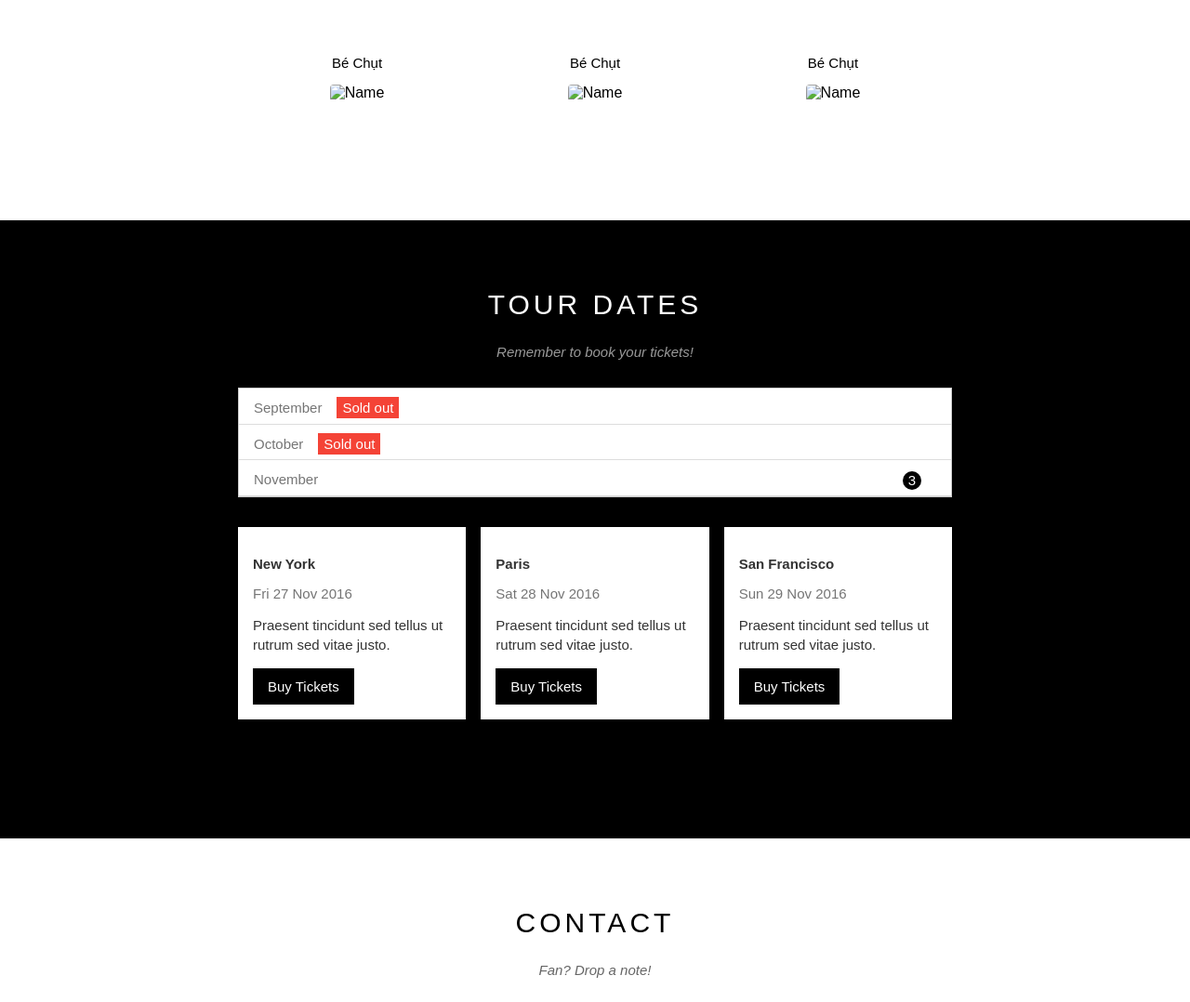
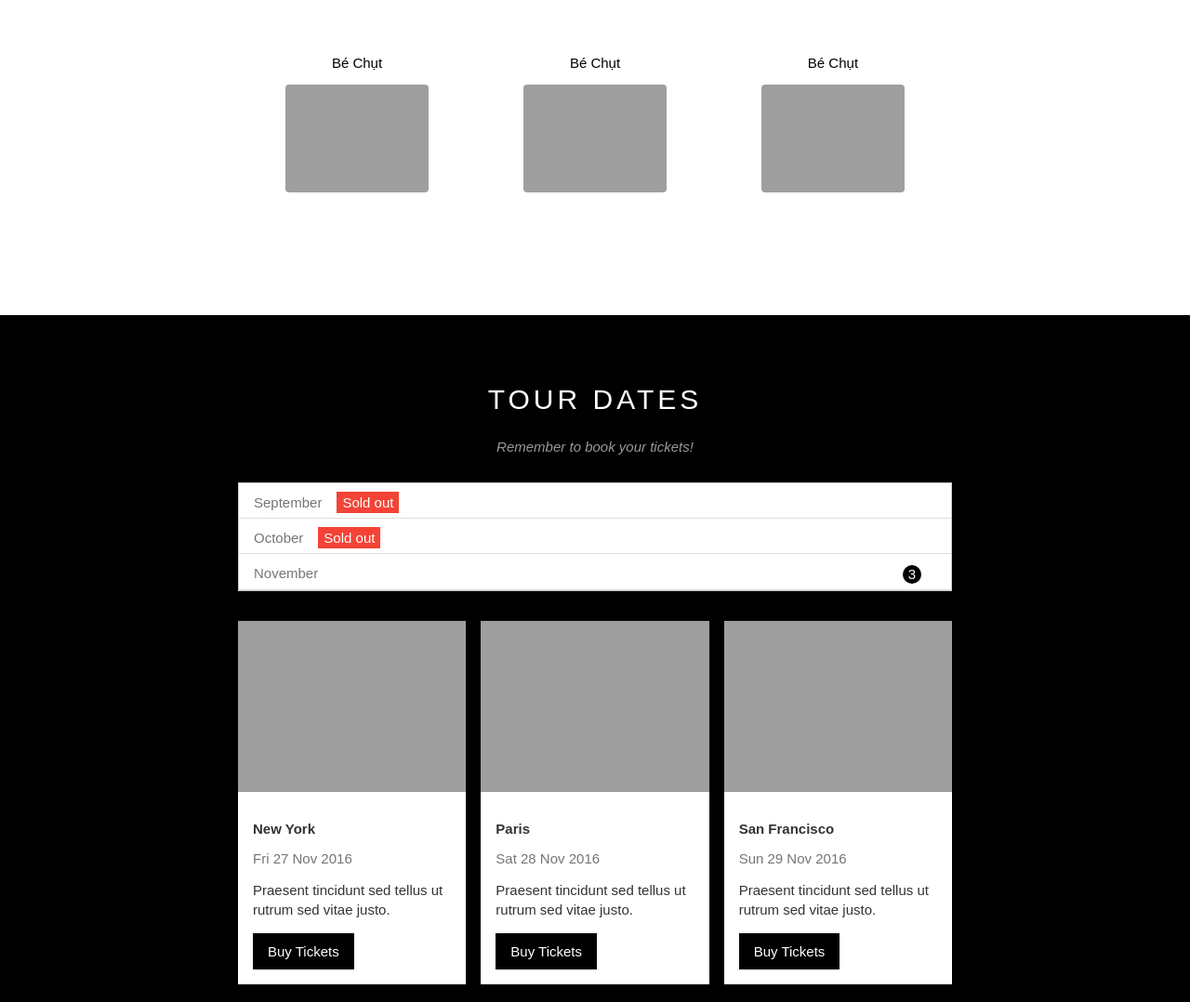
Before and after one commit to khang3052002/w3_band, a plain HTML site: page index.html in a window 1280 px wide. Shown: the part 1001-2079 px from the top of the page at 93% size. Drawn offline with Linux system fonts and the light colour scheme; the site is published under a folder, as on GitHub Pages, so addresses that start at the root find nothing.

Commit message:
w3_band_commit

```diff
--- a/assets/css/style.css
+++ b/assets/css/style.css
@@ -131,7 +131,7 @@ html{
 #slider{
     margin-top: 46.4px;
     padding-top: 50%;
-    background-image: url('/assets/img/slider1.jpg');
+    background-image: url('../img/slider1.jpg');
     background-position: top center;
     background-repeat: no-repeat;
     background-size: cover;
--- a/index.html
+++ b/index.html
@@ -52,15 +52,15 @@
                 <div class="member-list">
                     <div class="member-item mobile-width-100 col-third">
                         <p class="member-name">Bé Chụt</p>
-                        <img src="/assets/img/be2.jpg"  alt="Name" class="member-img">
+                        <img src="./assets/img/be2.jpg"  alt="Name" class="member-img">
                     </div>
                     <div class="member-item mobile-width-100 col-third">
                         <p class="member-name">Bé Chụt</p>
-                        <img src="/assets/img/be.jpg" alt="Name" class="member-img">
+                        <img src="./assets/img/be.jpg" alt="Name" class="member-img">
                     </div>
                     <div class="member-item mobile-width-100 col-third">
                         <p class="member-name">Bé Chụt</p>
-                        <img src="/assets/img/be3.jpg" alt="Name" class="member-img">
+                        <img src="./assets/img/be3.jpg" alt="Name" class="member-img">
                     </div>
                 </div>
             </div>
@@ -76,7 +76,7 @@
                     <!-- Places -->
                     <div class="row places-list">
                         <div class="places-item col-third mobile-width-100">
-                            <img src="/assets/img/i3.jpg" alt="" class="place-img">
+                            <img src="./assets/img/i3.jpg" alt="" class="place-img">
                             <div class="place-content">
                                 <h3 class="place-heading">New York</h3>
                                 <p class="place-time">Fri 27 Nov 2016</p>
@@ -85,7 +85,7 @@
                             </div>
                         </div>
                         <div class="places-item col-third mobile-width-100">
-                            <img src="/assets/img/i3.jpg" alt="" class="place-img">
+                            <img src="./assets/img/i3.jpg" alt="" class="place-img">
                             <div class="place-content">
                                 <h3 class="place-heading">Paris</h3>
                                 <p class="place-time">Sat 28 Nov 2016</p>
@@ -94,7 +94,7 @@
                             </div>
                         </div>
                         <div class="places-item col-third mobile-width-100">
-                            <img src="/assets/img/i3.jpg" alt="" class="place-img">
+                            <img src="./assets/img/i3.jpg" alt="" class="place-img">
                             <div class="place-content">
                                 <h3 class="place-heading">San Francisco</h3>
                                 <p class="place-time">Sun 29 Nov 2016</p>
@@ -148,7 +148,7 @@
         </div>
         <div id="footer">
             <div class="img-footer">
-                <img src="/assets/img/footer2.jpg" alt="map">
+                <img src="./assets/img/footer2.jpg" alt="map">
             </div>
             <footer class="media">
                 <i class="ti-facebook icon"></i>
```
